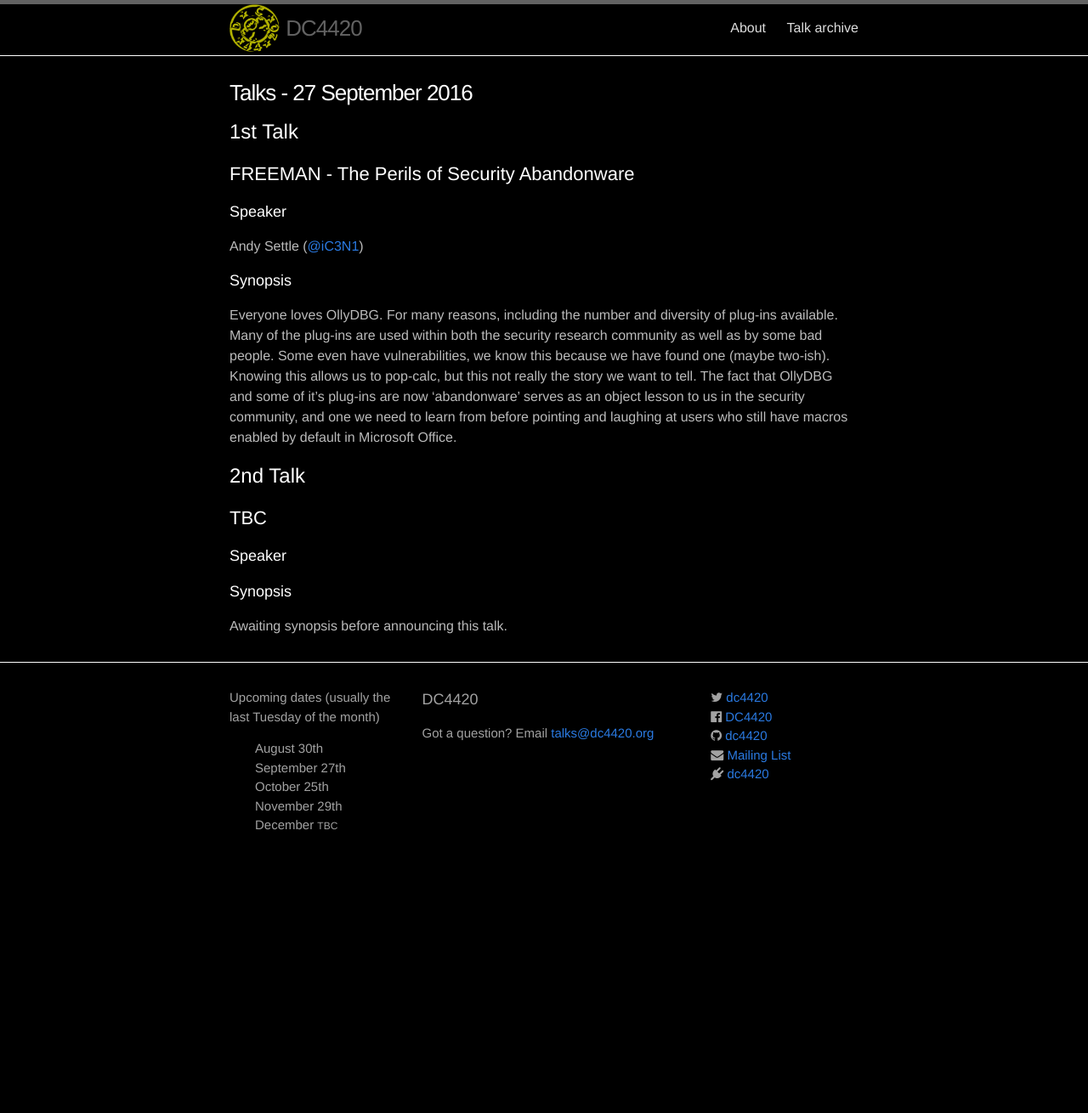
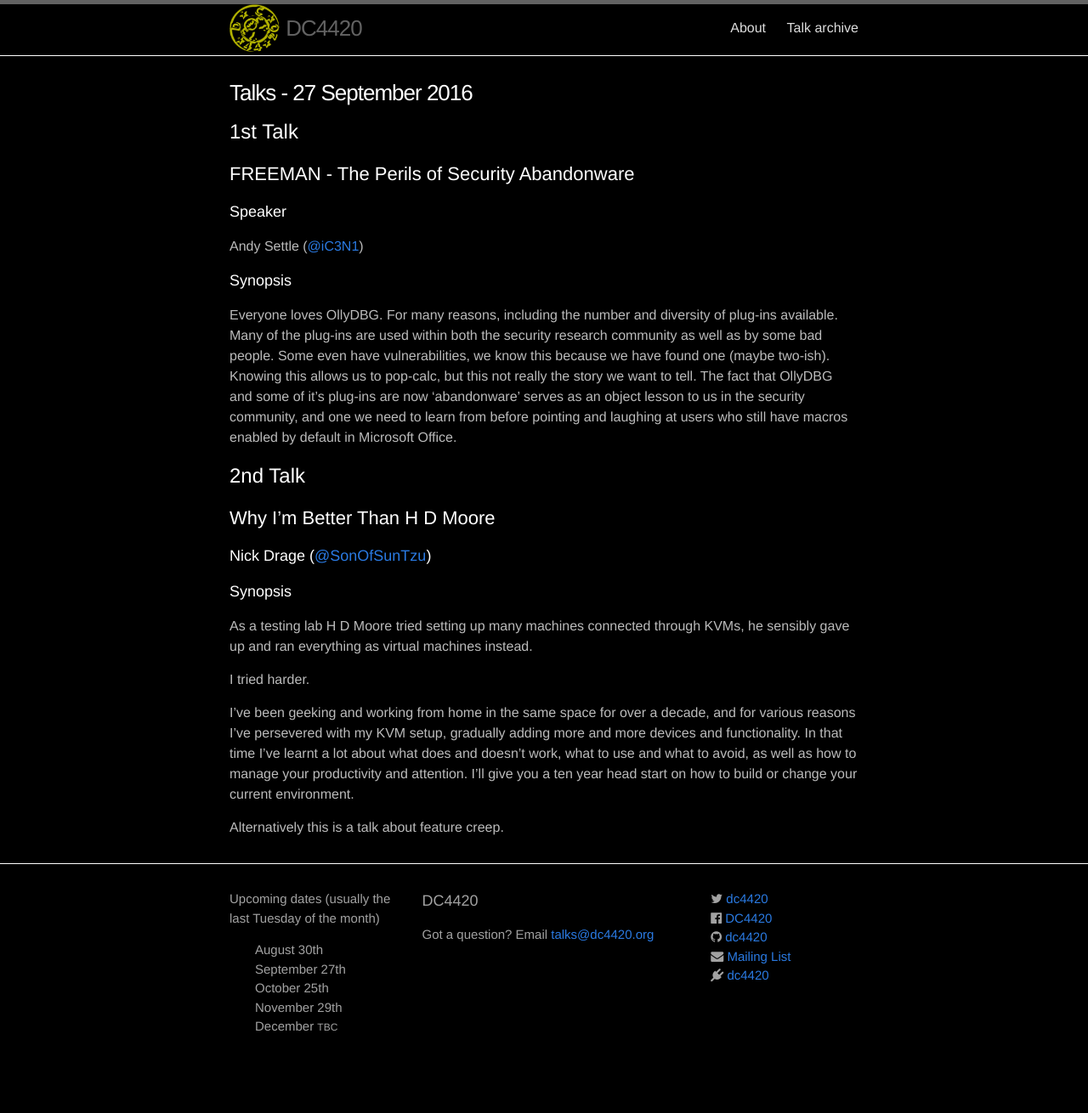
Before and after one commit to dc4420/website, a Jekyll site: the page built from _posts/2016-09-27-talks.markdown, in a window 1280 px wide. Shown: the whole page at 85% size. Built offline with Jekyll 4.4.1, drawn with Linux system fonts in a browser that asks for light colours; nearby versions of some CDN libraries; before the commit the page ends 1073 px from its top, so only the background shows below that.

Commit message:
September 2nd talk details

```diff
--- a/_posts/2016-09-27-talks.markdown
+++ b/_posts/2016-09-27-talks.markdown
@@ -29,10 +29,24 @@
 
 # 2nd Talk
 
-## TBC
+## Why I'm Better Than H D Moore
 
-### Speaker
+### Nick Drage ([@SonOfSunTzu](https://twitter.com/SonOfSunTzu))
 
 ### Synopsis
 
-Awaiting synopsis before announcing this talk.
+As a testing lab H D Moore tried setting up many machines connected
+through KVMs, he sensibly gave up and ran everything as virtual machines
+instead.
+
+I tried harder.
+
+I've been geeking and working from home in the same space for over a
+decade, and for various reasons I've persevered with my KVM setup,
+gradually adding more and more devices and functionality. In that time
+I've learnt a lot about what does and doesn't work, what to use and what
+to avoid, as well as how to manage your productivity and attention.
+I'll give you a ten year head start on how to build or change your
+current environment.
+
+Alternatively this is a talk about feature creep.
```
